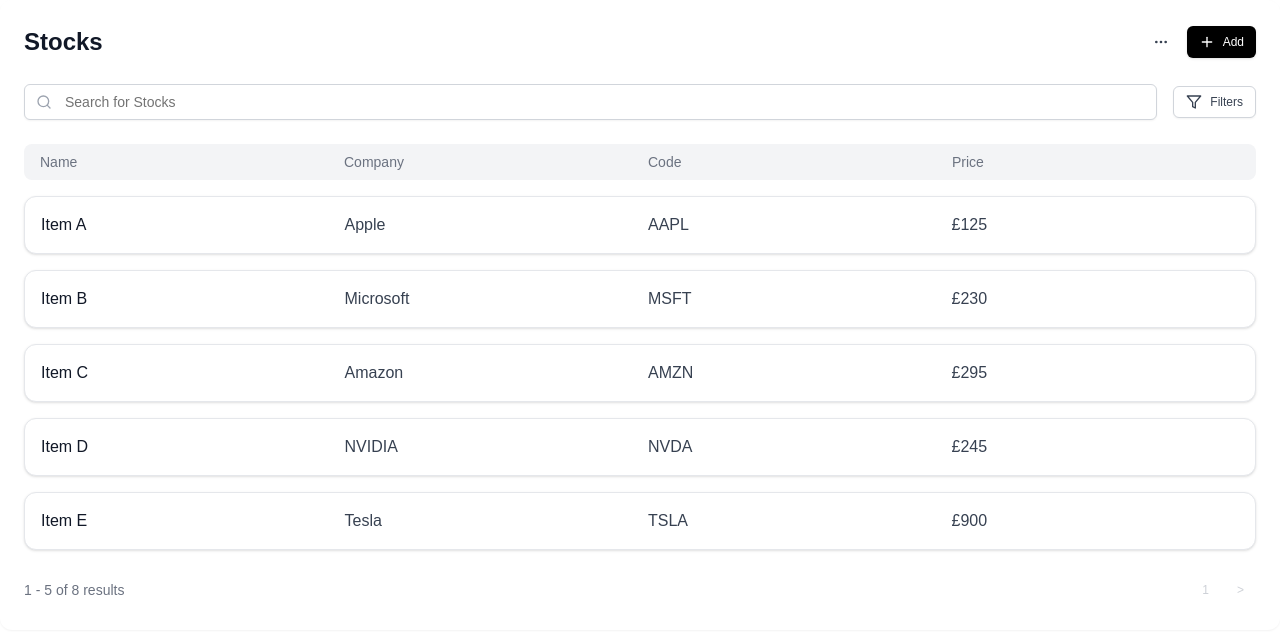
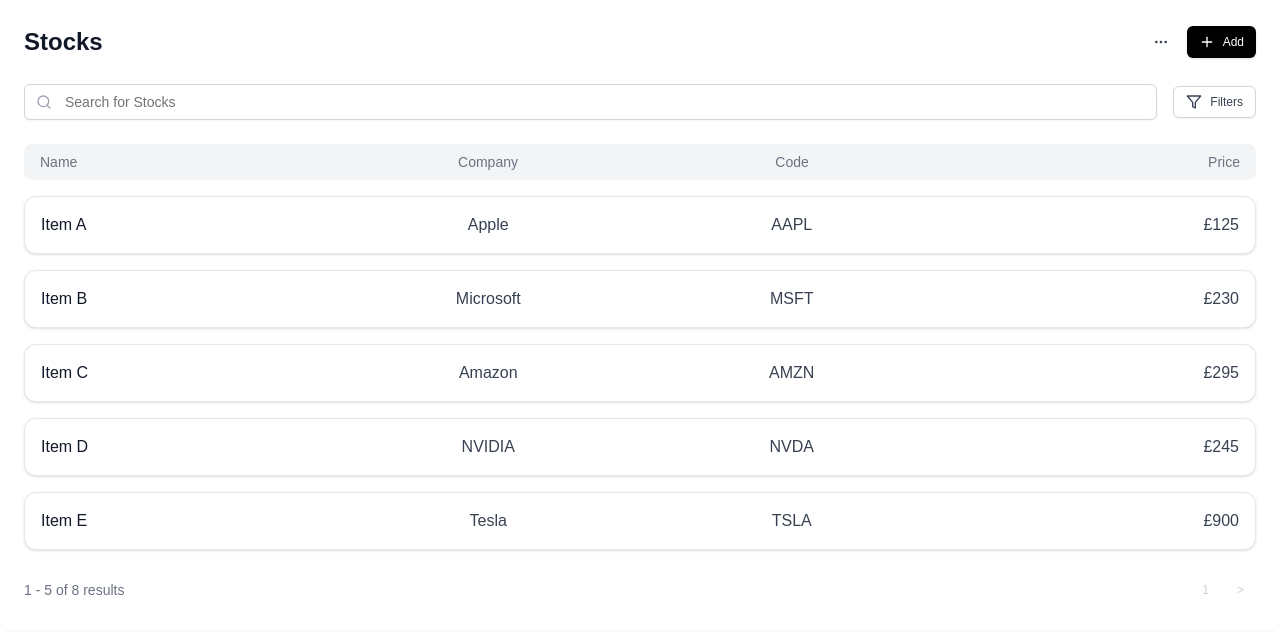
Before and after one commit to Kayode-Olumo/kayode-s1-tech-test, a Next.js app: page / in a window 1280 px wide. Shown: the top 634 px of the page. Built offline with nearby package versions, Linux system fonts and the light colour scheme.

Commit message:
styling changes

```diff
--- a/components/CardItem/CardItem.tsx
+++ b/components/CardItem/CardItem.tsx
@@ -32,19 +32,19 @@
             {name}
           </div>
           <div
-            className="text-gray-700 dark:text-gray-300"
+            className="text-gray-700 dark:text-gray-300 text-center"
             data-testid="card-company"
           >
             {company}
           </div>
           <div
-            className="text-gray-700 dark:text-gray-300"
+            className="text-gray-700 dark:text-gray-300 text-center"
             data-testid="card-code"
           >
             {code}
           </div>
           <div
-            className="text-gray-700 dark:text-gray-300"
+            className="text-gray-700 dark:text-gray-300 text-right"
             data-testid="card-price"
           >
             £{price.toLocaleString()}
--- a/components/StockTable/StockTable.tsx
+++ b/components/StockTable/StockTable.tsx
@@ -18,7 +18,17 @@
       <div className="grid gap-4">
         <div className="grid grid-cols-4 gap-4 px-4 py-2 bg-gray-100 dark:bg-gray-700 rounded-lg text-sm font-medium text-gray-500 dark:text-gray-300">
           {subHeaders?.map((subheader, index) => (
-            <div key={index}>{subheader}</div>
+            <div
+              key={index}
+              className={`${
+                subheader.toLowerCase() === "code" ||
+                subheader.toLowerCase() === "company"
+                  ? "text-center"
+                  : ""
+              } ${subheader.toLowerCase() === "price" ? "text-right" : ""}`}
+            >
+              {subheader}
+            </div>
           ))}
         </div>
 
```
